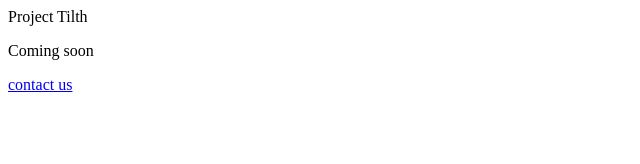
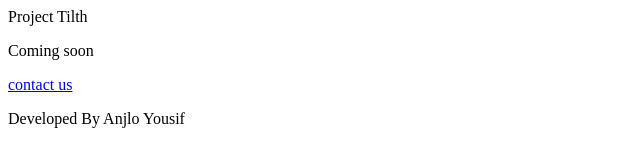
Before and after one commit to AnjloYousif/tilth, a plain HTML site: page index.html in a window 1280 px wide. Shown: the whole page, without its empty margins (0-640 px from the left). Drawn offline with Linux system fonts and the light colour scheme.

Commit message:
Added text to Site

```diff
--- a/index.html
+++ b/index.html
@@ -4,5 +4,6 @@
 <p> Project Tilth </p>
 <p> Coming soon </p>
 <a href="contact.html">contact us</a>
+<p> Developed By Anjlo Yousif </p>
 </body>
 </html>
```
